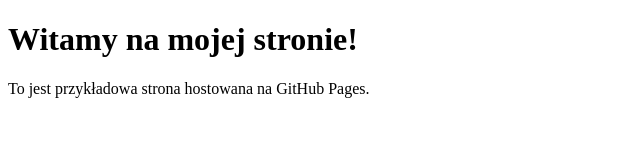
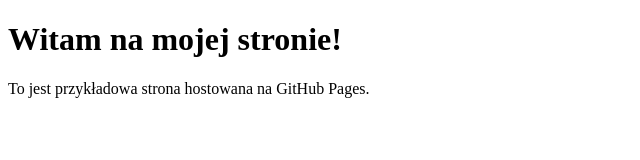
Before and after one commit to lzajka/moja-strona, a plain HTML site: page index.html in a window 1280 px wide. Shown: the whole page, without its empty margins (0-640 px from the left). Drawn offline with Linux system fonts and the light colour scheme.

Commit message:
poprawiono dziwne

```diff
--- a/index.html
+++ b/index.html
@@ -7,7 +7,7 @@
         <title>Moja strona</title>
     </head>
     <body>
-        <h1>Witamy na mojej stronie!</h1>
+        <h1>Witam na mojej stronie!</h1>
         <p>To jest przykładowa strona hostowana na GitHub Pages.</p>
     </body>
 </html>
```
